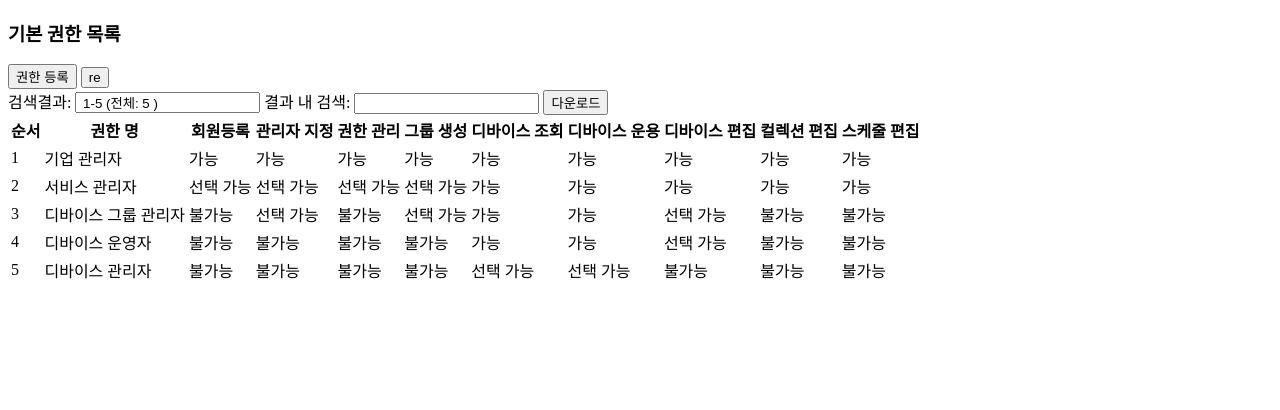
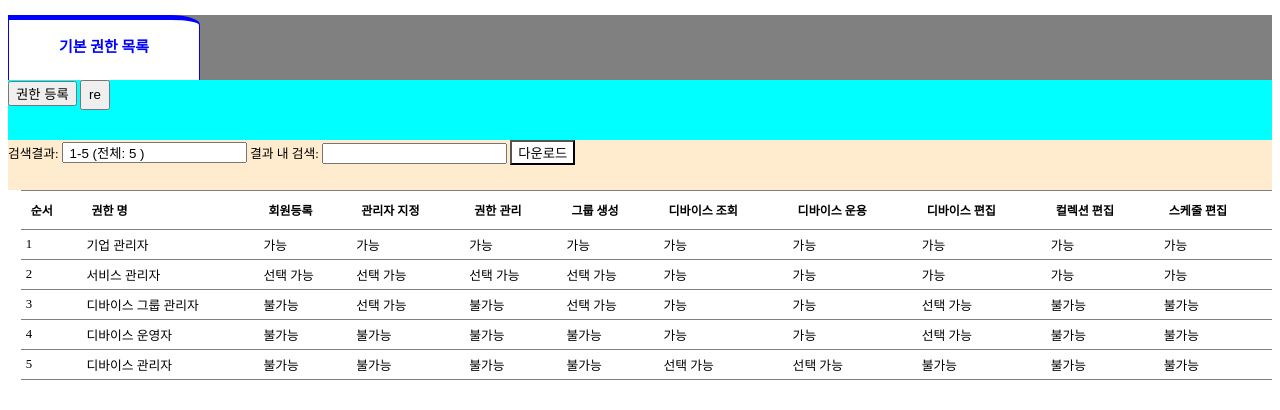
Before and after one commit to gugalanna09/danwoo.github.com, a plain HTML site: page setting-power.html in a window 1280 px wide. Drawn offline with Linux system fonts and the light colour scheme; files that its build step writes are made by us from their sources; a script that the page names is missing.

Commit message:
Update setting-power.html

```diff
--- a/setting-power.html
+++ b/setting-power.html
@@ -3,7 +3,7 @@
 <head>
 <meta charset="utf-8">
 <meta name="viewport width=device-width,intial-scale=1.0">
-<link rel="stylesheet" href="css/blue canvas.css">
+<link rel="stylesheet" href="css/BlueCanvas.css">
 <script src="jquery.js"></script>
 <script src= "jquery.bxslider.min.js"></script>
 <script src = "blue canvas.js"></script>
```
